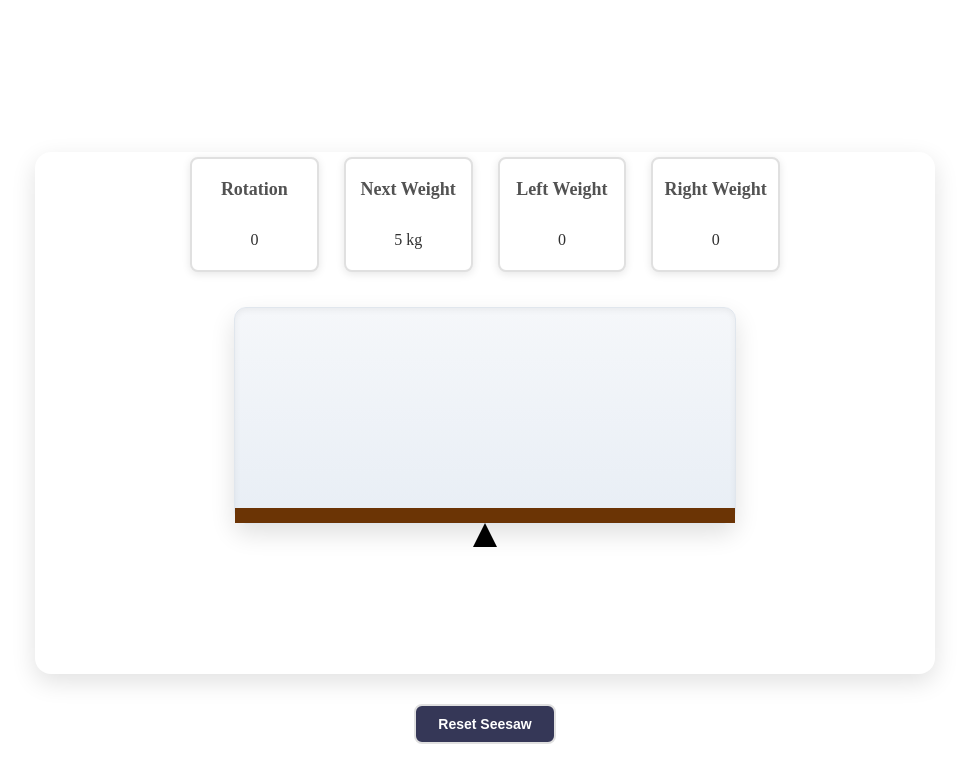
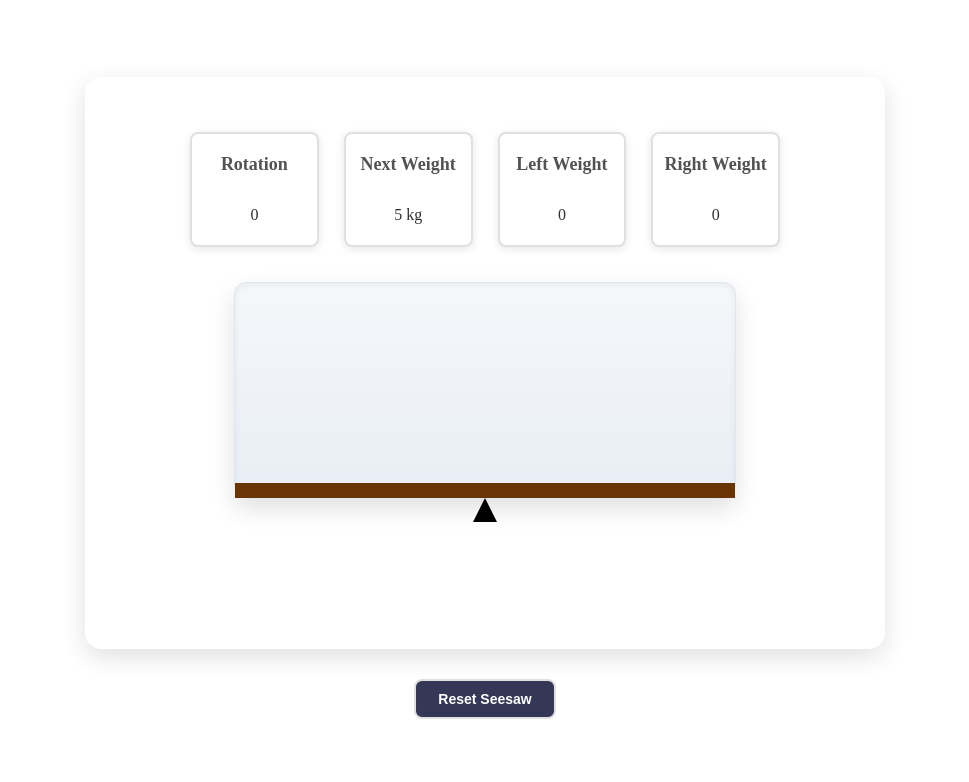
Before and after one commit to metlandus/Seesaw-Challenge, a plain HTML site: page index.html in a window 1280 px wide. Shown: the whole page, without its empty margins (155-1124 px from the left). Drawn offline with Linux system fonts and the light colour scheme.

Commit message:
Little UI improvements again

```diff
--- a/main.css
+++ b/main.css
@@ -64,8 +64,8 @@
 	flex-direction: column;
 	align-items: center;
 	justify-content: center;
-	padding: 40px 20px;
-	min-height: 100vh;
+	padding: 30px 20px;
+	min-height: 90vh;
 	gap: 30px;
 }
 
@@ -103,7 +103,7 @@
 	align-items: center;
 	justify-content: center;
 	background: white;
-	padding: 0 100px 150px 100px;
+	padding: 50px 50px 150px 50px;
 	border-radius: 16px;
 	box-shadow: 0 8px 24px rgba(0, 0, 0, 0.12);
 	display: flex;
```
